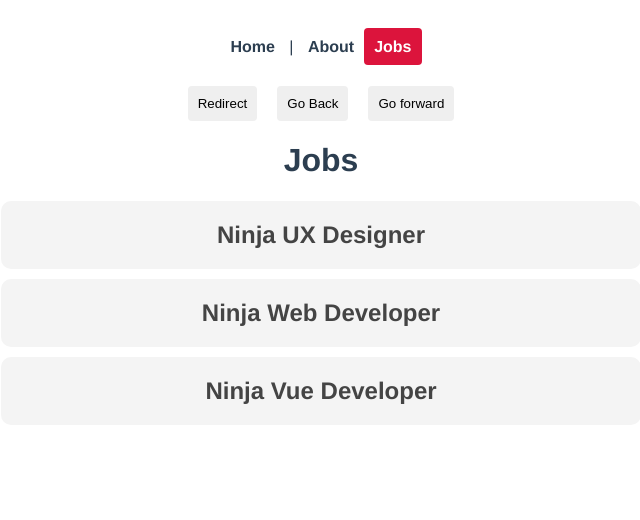
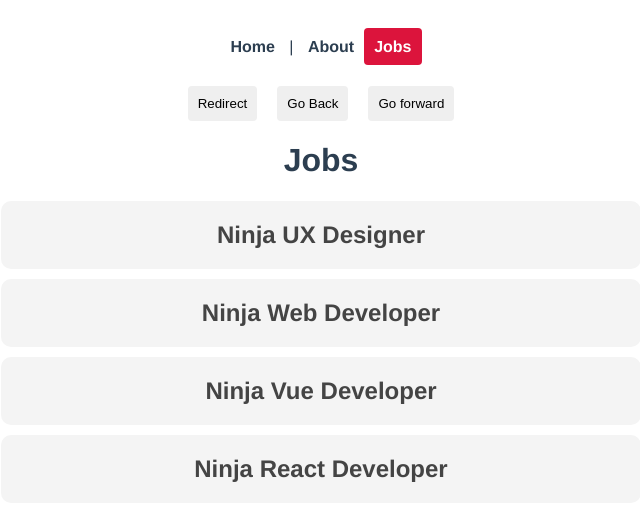
Before and after one commit to poolsakk/course-vue-firebase, a Vue app: page /jobs in a window 1280 px wide. Shown: the top 520 px of the page, without its empty margins (319-959 px from the left). Built offline with nearby package versions, Linux system fonts and the light colour scheme; data requests are answered from the project's data file.

Commit message:
[56] conditionally showing data

```diff
--- a/data/db.json
+++ b/data/db.json
@@ -2,6 +2,7 @@
     "jobs": [
         { "title": "Ninja UX Designer", "id": 1, "details": "lorem" },
         { "title": "Ninja Web Developer", "id": 2, "details": "lorem" },
-        { "title": "Ninja Vue Developer", "id": 3, "details": "lorem" }
+        { "title": "Ninja Vue Developer", "id": 3, "details": "lorem" },
+        { "title": "Ninja React Developer", "id": 4, "details": "lorem" }
     ]
 }
--- a/src/views/jobs/JobDetails.vue
+++ b/src/views/jobs/JobDetails.vue
@@ -1,7 +1,12 @@
 <template>
-  <h1>{{ job.title }}</h1>
-  <p>The job id is {{ id }}</p>
-  <p>{{ job.details }}</p>
+  <div v-if="job">
+    <h1>{{ job.title }}</h1>
+    <p>{{ job.details }}</p>
+    <p>The job id is {{ id }}</p>
+  </div>
+  <div v-else>
+      <p>Loading job details...</p>
+  </div>
 </template>
 
 <script>
--- a/src/views/jobs/Jobs.vue
+++ b/src/views/jobs/Jobs.vue
@@ -1,9 +1,14 @@
 <template>
   <h1>Jobs</h1>
-  <div v-for="job in jobs" :key="job.id" class="job">
-      <router-link :to="{ name: 'JobDetails', params: { id: job.id } }">
-        <h2>{{ job.title }}</h2>
-      </router-link>
+  <div v-if="jobs.length">
+    <div v-for="job in jobs" :key="job.id" class="job">
+        <router-link :to="{ name: 'JobDetails', params: { id: job.id } }">
+            <h2>{{ job.title }}</h2>
+        </router-link>
+    </div>
+  </div>
+  <div v-else>
+      <p>Loading jobs...</p>
   </div>
 </template>
 
```
Also changed, not shown: 1 other file (tests, documents, lock files or other folders).
